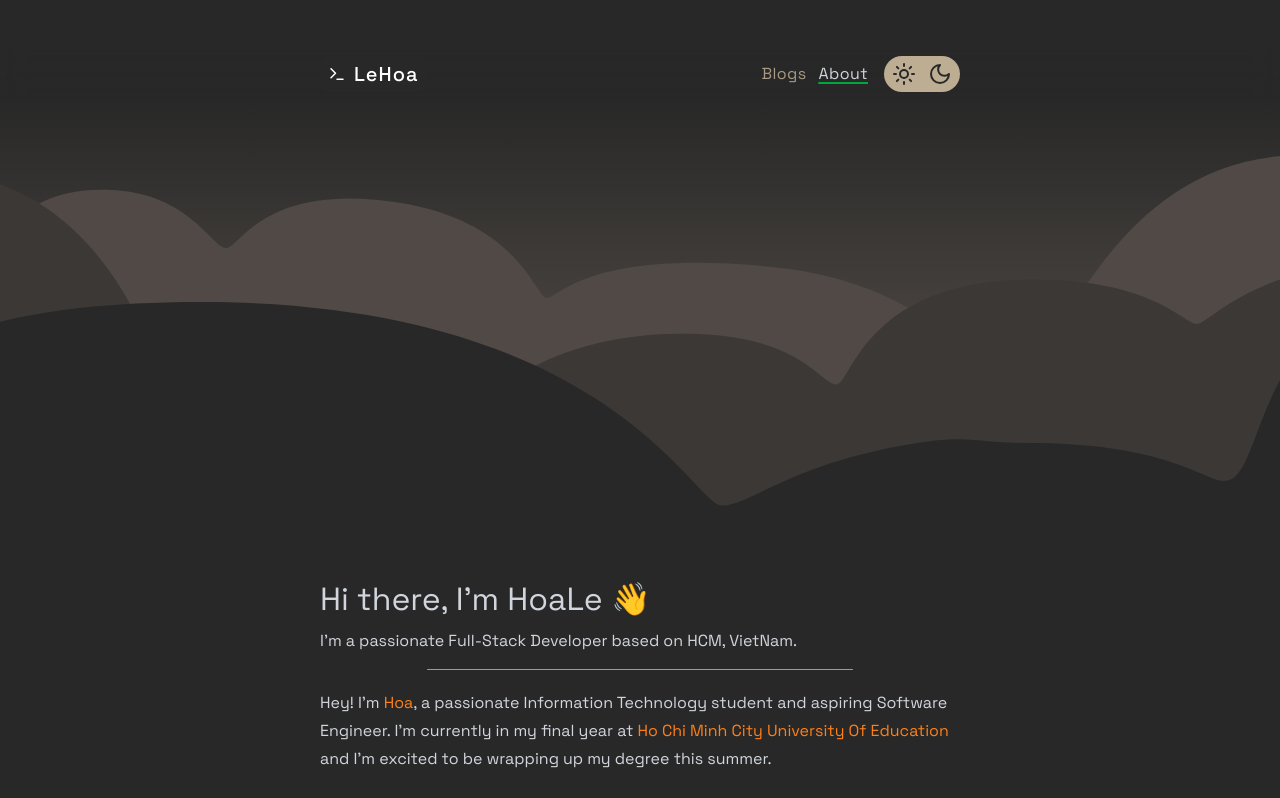
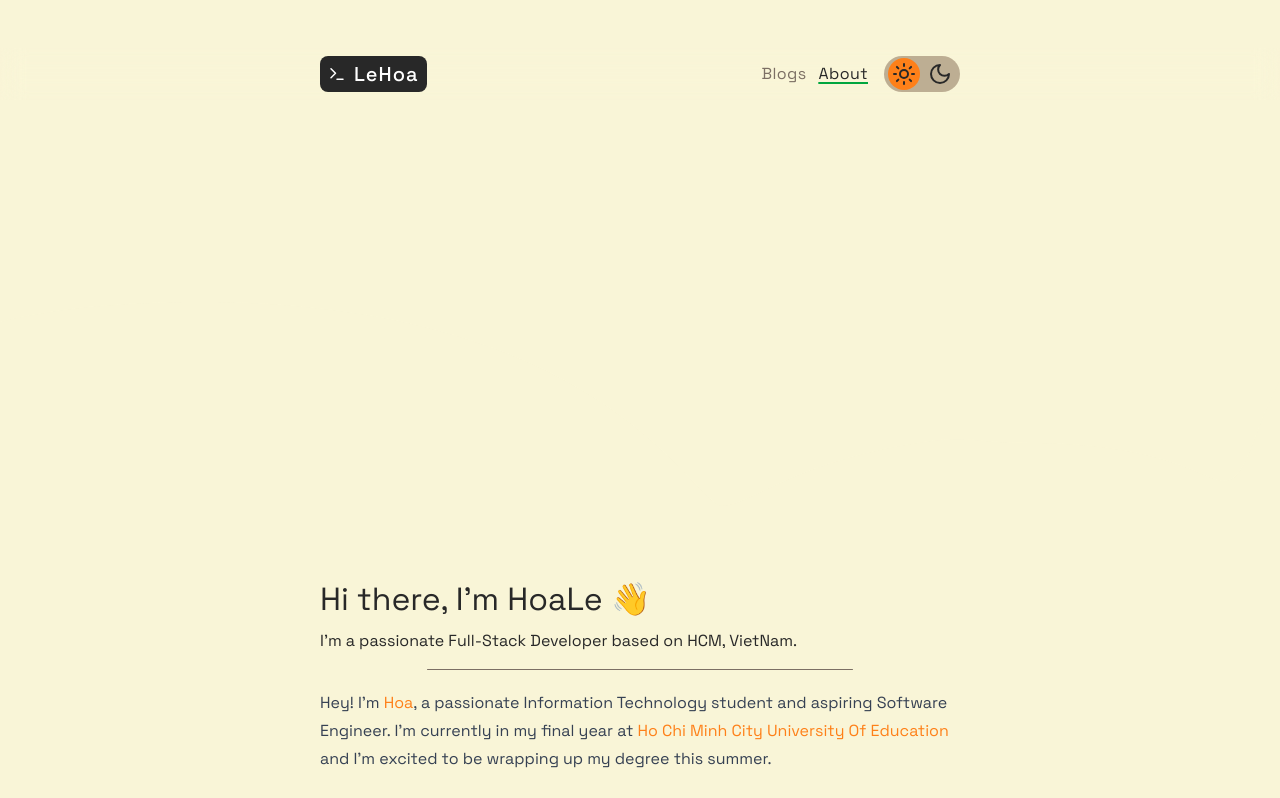
Before and after one commit to HoaLe69/blogs, a Next.js app: page /about-le in a window 1280 px wide. Shown: the top 798 px of the page. Built offline with nearby package versions, Linux system fonts and the light colour scheme.

Commit message:
fix(theme): identify theme toggle button state on init

```diff
--- a/src/components/theme-toggle-button.tsx
+++ b/src/components/theme-toggle-button.tsx
@@ -8,8 +8,13 @@ export default function ThemeToggleButton() {
 
   useEffect(() => {
     if (typeof localStorage == undefined) return
-    if (!("theme" in localStorage) && window.matchMedia("(prefers-color-scheme: dark)").matches) {
-      setTheme("dark")
+
+    if (!("theme" in localStorage)) {
+      if (window.matchMedia("(prefers-color-scheme: dark)").matches) {
+        setTheme("dark")
+      } else {
+        setTheme("light")
+      }
     }
     if (localStorage.theme) setTheme(localStorage.theme)
   }, [])
```
